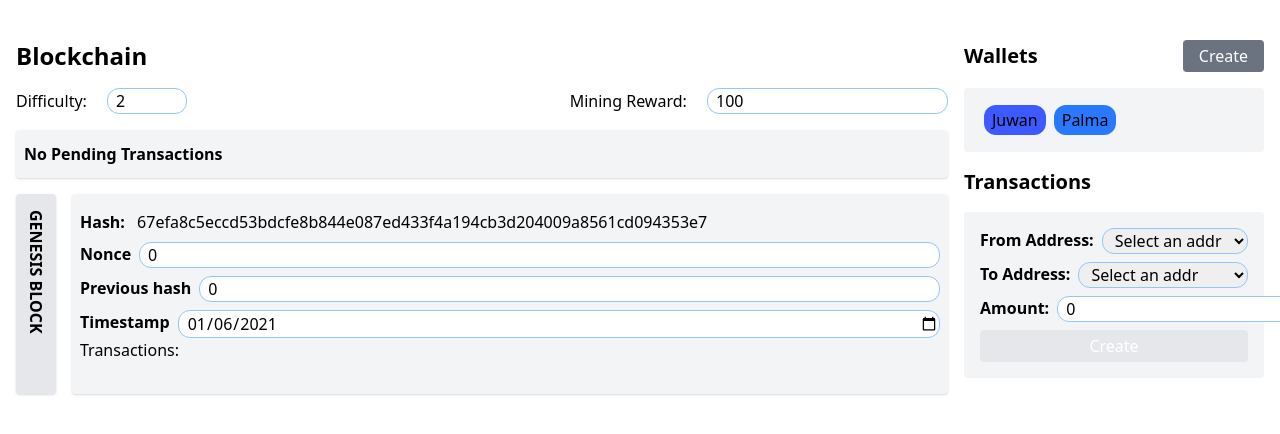
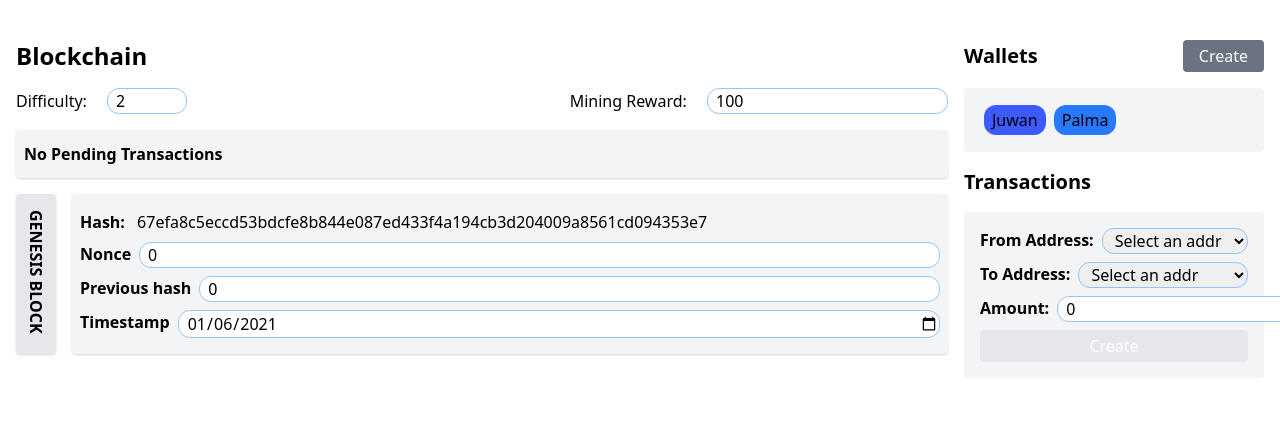
Before and after one commit to xavism/blockchain, a React (Create React App) app: page / in a window 1280 px wide. Shown: the top 434 px of the page. Built offline with nearby package versions, Linux system fonts and the light colour scheme.

Commit message:
When no transaction

```diff
--- a/src/components/Block.jsx
+++ b/src/components/Block.jsx
@@ -34,10 +34,13 @@ const Block = ({ index, block }) => {
           <label className="mr-2 font-bold" htmlFor="hash">Timestamp</label>
           <input className="flex-1 pl-2" value={ timestamp } onChange={(e) => handleInput('timestamp', e)} type="date"/>
         </div>
-        <div>
+        {transactions.length ?
+          <div>
           <p>Transactions:</p>
           <Transactions transactions={transactions} />
         </div>
+        : null
+        }
       </div>
     )
   }
```
